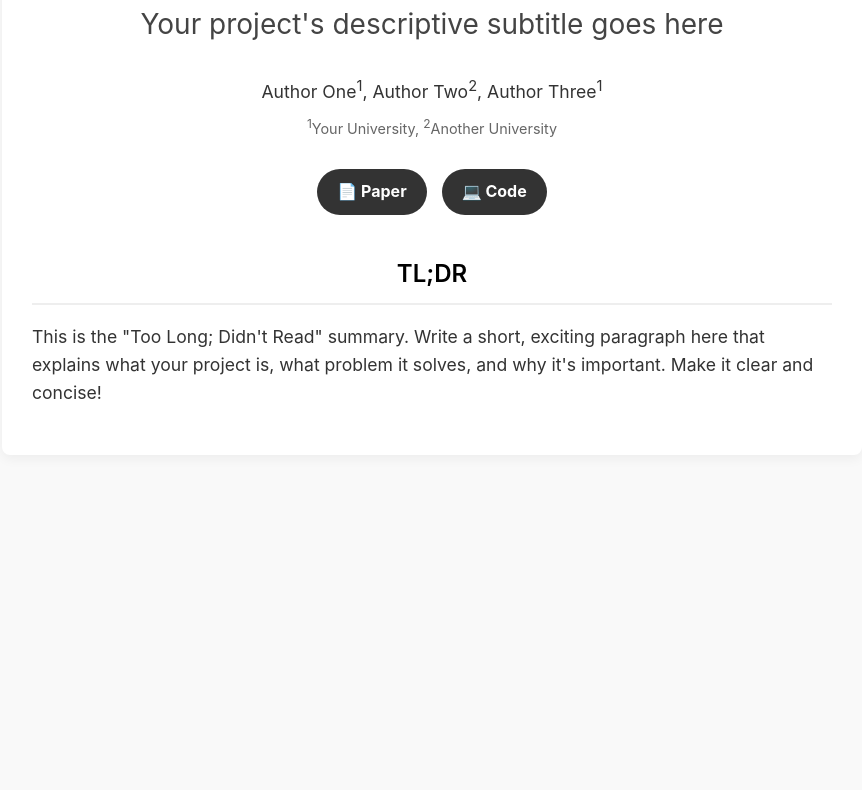
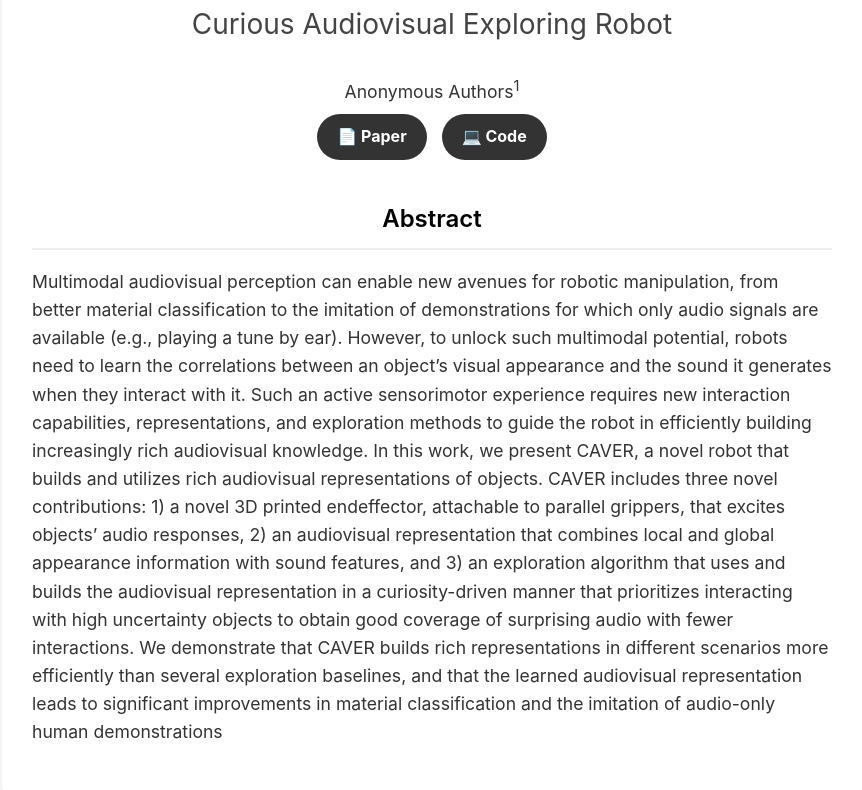
Before and after one commit to caver-bot/caver-bot.github.io, a plain HTML site: page index.html in a window 1280 px wide. Shown: the part 189-979 px from the top of the page, without its empty margins (208-1070 px from the left). Before the commit the page ends 800 px from the top, so only its background shows below. Drawn offline with Linux system fonts and the light colour scheme.

Commit message:
Update index.html

```diff
--- a/index.html
+++ b/index.html
@@ -3,7 +3,7 @@
 <head>
     <meta charset="UTF-8">
     <meta name="viewport" content="width=device-width, initial-scale=1.0">
-    <title>Your Project Title</title>
+    <title>CAVER</title>
     <style>
         /* Basic styles to mimic the layout */
         body {
@@ -81,16 +81,12 @@
 
     <div class="container">
 
-        <h1>Your Project Title</h1>
+        <h1>CAVER</h1>
 
-        <h2>Your project's descriptive subtitle goes here</h2>
+        <h2>Curious Audiovisual Exploring Robot</h2>
 
         <div class="authors">
-            Author One<sup>1</sup>, Author Two<sup>2</sup>, Author Three<sup>1</sup>
-        </div>
-
-        <div class="affiliations">
-            <sup>1</sup>Your University, <sup>2</sup>Another University
+            Anonymous Authors<sup>1</sup>
         </div>
 
         <div class="button-container">
@@ -98,12 +94,33 @@
             <a href="link-to-your-github-code" class="button">💻 Code</a>
         </div>
 
-        <h2 class="tldr-heading">TL;DR</h2>
+        <h2 class="tldr-heading">Abstract</h2>
 
         <p class="tldr-text">
-            This is the "Too Long; Didn't Read" summary. Write a short, exciting paragraph here
-            that explains what your project is, what problem it solves, and why it's important.
-            Make it clear and concise!
+            Multimodal audiovisual perception can enable
+            new avenues for robotic manipulation, from better material
+            classification to the imitation of demonstrations for which only
+            audio signals are available (e.g., playing a tune by ear). However,
+            to unlock such multimodal potential, robots need to learn the
+            correlations between an object’s visual appearance and the
+            sound it generates when they interact with it. Such an active
+            sensorimotor experience requires new interaction capabilities,
+            representations, and exploration methods to guide the robot
+            in efficiently building increasingly rich audiovisual knowledge.
+            In this work, we present CAVER, a novel robot that builds
+            and utilizes rich audiovisual representations of objects. CAVER
+            includes three novel contributions: 1) a novel 3D printed endeffector, attachable to parallel grippers, that excites objects’
+            audio responses, 2) an audiovisual representation that combines
+            local and global appearance information with sound features,
+            and 3) an exploration algorithm that uses and builds the
+            audiovisual representation in a curiosity-driven manner that
+            prioritizes interacting with high uncertainty objects to obtain
+            good coverage of surprising audio with fewer interactions.
+            We demonstrate that CAVER builds rich representations in
+            different scenarios more efficiently than several exploration
+            baselines, and that the learned audiovisual representation leads
+            to significant improvements in material classification and the
+            imitation of audio-only human demonstrations
         </p>
 
         </div>
```
